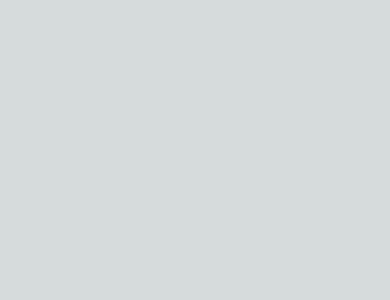
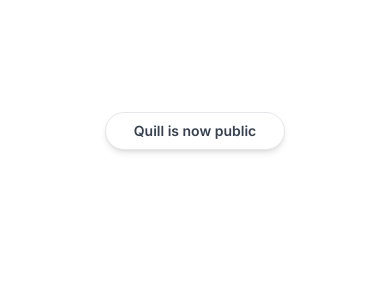
Before and after one commit to caioneves05/quill-web-application, a Next.js app: page / in a window 390 px wide. Shown: the top 300 px of the page. Built offline with nearby package versions, Linux system fonts and the light colour scheme.

Commit message:
feat: tailwind config and styles the global css

```diff
--- a/src/app/globals.css
+++ b/src/app/globals.css
@@ -2,32 +2,50 @@
 @tailwind components;
 @tailwind utilities;
 
-:root {
-  --foreground-rgb: 0, 0, 0;
-  --background-start-rgb: 214, 219, 220;
-  --background-end-rgb: 255, 255, 255;
-}
 
-@media (prefers-color-scheme: dark) {
+@layer base {
   :root {
-    --foreground-rgb: 255, 255, 255;
-    --background-start-rgb: 0, 0, 0;
-    --background-end-rgb: 0, 0, 0;
+    --background: 0 0% 100%;
+    --foreground: 224 71.4% 4.1%;
+    --card: 0 0% 100%;
+    --card-foreground: 224 71.4% 4.1%;
+    --popover: 0 0% 100%;
+    --popover-foreground: 224 71.4% 4.1%;
+    --primary: 262.1 83.3% 57.8%;
+    --primary-foreground: 210 20% 98%;
+    --secondary: 220 14.3% 95.9%;
+    --secondary-foreground: 220.9 39.3% 11%;
+    --muted: 220 14.3% 95.9%;
+    --muted-foreground: 220 8.9% 46.1%;
+    --accent: 220 14.3% 95.9%;
+    --accent-foreground: 220.9 39.3% 11%;
+    --destructive: 0 84.2% 60.2%;
+    --destructive-foreground: 210 20% 98%;
+    --border: 220 13% 91%;
+    --input: 220 13% 91%;
+    --ring: 262.1 83.3% 57.8%;
+    --radius: 0.5rem;
+  }
+
+  .dark {
+    --background: 224 71.4% 4.1%;
+    --foreground: 210 20% 98%;
+    --card: 224 71.4% 4.1%;
+    --card-foreground: 210 20% 98%;
+    --popover: 224 71.4% 4.1%;
+    --popover-foreground: 210 20% 98%;
+    --primary: 263.4 70% 50.4%;
+    --primary-foreground: 210 20% 98%;
+    --secondary: 215 27.9% 16.9%;
+    --secondary-foreground: 210 20% 98%;
+    --muted: 215 27.9% 16.9%;
+    --muted-foreground: 217.9 10.6% 64.9%;
+    --accent: 215 27.9% 16.9%;
+    --accent-foreground: 210 20% 98%;
+    --destructive: 0 62.8% 30.6%;
+    --destructive-foreground: 210 20% 98%;
+    --border: 215 27.9% 16.9%;
+    --input: 215 27.9% 16.9%;
+    --ring: 263.4 70% 50.4%;
   }
 }
-
-body {
-  color: rgb(var(--foreground-rgb));
-  background: linear-gradient(
-      to bottom,
-      transparent,
-      rgb(var(--background-end-rgb))
-    )
-    rgb(var(--background-start-rgb));
-}
-
-@layer utilities {
-  .text-balance {
-    text-wrap: balance;
-  }
-}
--- a/src/app/layout.tsx
+++ b/src/app/layout.tsx
@@ -1,6 +1,7 @@
 import type { Metadata } from "next";
 import { Inter } from "next/font/google";
 import "./globals.css";
+import { cn } from "@/lib/utils";
 
 const inter = Inter({ subsets: ["latin"] });
 
@@ -15,8 +16,8 @@
   children: React.ReactNode;
 }>) {
   return (
-    <html lang="en">
-      <body className={inter.className}>{children}</body>
+    <html lang="en" className="light">
+      <body className={cn('min-h-screen font-sans antialiased grainy', inter.className)}>{children}</body>
     </html>
   );
 }
--- a/src/app/page.tsx
+++ b/src/app/page.tsx
@@ -2,9 +2,11 @@
 
 export default function Home() {
   return (
-    <MaxWidthWrapper className="">
-      <div>
-
+    <MaxWidthWrapper className="mb-12 mt-28 sm:mt-40 flex flex-col items-center justify-center text-center">
+      <div className="mx-auto mb-4 flex ma-w-fit items-center justify-center space-x-2 overflow-hidden rounded-full border border-grey-200 bg-white px-7 py-2 shadow-md backdrop-blur transition-all hover:border-gray-300 hover:bg-white/50">
+        <p className="text-sm font-semibold text-gray-700">
+          Quill is now public
+        </p>
       </div>
     </MaxWidthWrapper>
   );
--- a/src/components/MaxWidthWrapper.tsx
+++ b/src/components/MaxWidthWrapper.tsx
@@ -1,3 +1,4 @@
+import { cn } from "@/lib/utils"
 import { ReactNode } from "react"
 
 const MaxWidthWrapper = ({
@@ -8,7 +9,7 @@
     children: ReactNode
 }) => {
     return (
-    <div className="mx-auto w-full max-w-screen-xl px-2.5 md:px-20">
+    <div className={cn("mx-auto w-full max-w-screen-xl px-2.5 md:px-20", className)}>
         {children}
     </div>
     )
--- /dev/null
+++ b/src/lib/utils.tsx
@@ -0,0 +1,6 @@
+import clsx, { ClassValue } from "clsx";
+import { twMerge } from "tailwind-merge";
+
+export function cn(...inputs: ClassValue[]) {
+    return twMerge(clsx(inputs))
+}
--- a/tailwind.config.ts
+++ b/tailwind.config.ts
@@ -1,20 +1,80 @@
 import type { Config } from "tailwindcss";
 
 const config: Config = {
+  darkMode: ["class"],
   content: [
     "./src/pages/**/*.{js,ts,jsx,tsx,mdx}",
     "./src/components/**/*.{js,ts,jsx,tsx,mdx}",
     "./src/app/**/*.{js,ts,jsx,tsx,mdx}",
   ],
   theme: {
-    extend: {
-      backgroundImage: {
-        "gradient-radial": "radial-gradient(var(--tw-gradient-stops))",
-        "gradient-conic":
-          "conic-gradient(from 180deg at 50% 50%, var(--tw-gradient-stops))",
+    container: {
+      center: true,
+      padding: '2rem',
+      screens: {
+        "2xl": "1400px"
       },
     },
+    extend: {
+      maxWidth: {
+        "8xl": "1408px",
+      },
+      colors: {
+        border: "hsl(var(--border))",
+        input: "hsl(var(--input))",
+        ring: "hsl(var(--ring))",
+        background: "hsl(var(--background))",
+        foregrounf: "hsl(var(--foregrounf))",
+        primary: {
+          DEFAULT: "hsl(var(--primary))",
+          foreground: "hsl(var(--primary-foreground))"
+        },
+        secondary: {
+          DEFAULT: "hsl(var(--secondary))",
+          foreground: "hsl(var(--secondary-foreground))"
+        },
+        desctructive: {
+          DEFAULT: "hsl(var(--desctructive))",
+          foreground: "hsl(var(--desctructive-foreground))"
+        },
+        muted: {
+          DEFAULT: "hsl(var(--muted))",
+          foreground: "hsl(var(--muted-foreground))"
+        },
+        accent: {
+          DEFAULT: "hsl(var(--accent))",
+          foreground: "hsl(var(--accent-foreground))"
+        },
+        popover: {
+          DEFAULT: "hsl(var(--popover))",
+          foreground: "hsl(var(--popover-foreground))"
+        },
+        card: {
+          DEFAULT: "hsl(var(--card))",
+          foreground: "hsl(var(--card-foreground))"
+        },
+      },
+      borderRadius: {
+        lg: "var(--radius)",
+        md: "calc(var(--radius) - 2px",
+        sm: "calc(var(--radius) - 4px",
+      },
+      keyframes: {
+        "accordion-down": {
+          from: { height: "0" },
+          to: { height: "var(--radix-accordion-content-height)" },
+        },
+        "accordion-up": {
+          from: { height: "var(--radix-accordion-content-height)" },
+          to: { height: "0" },
+        },
+      },
+      animation: {
+        "accordion-up": "accordion-up 0.2s ease-out",
+        "accordion-down": "accordion-down 0.2s ease-out"
+      }
+    }
   },
-  plugins: [],
+  plugins: [require("tailwindcss-animate"), require("@tailwindcss/typography")],
 };
 export default config;
```
Also changed, not shown: package.json (+8 -4 lines), 2 other files (tests, documents, lock files or other folders).
